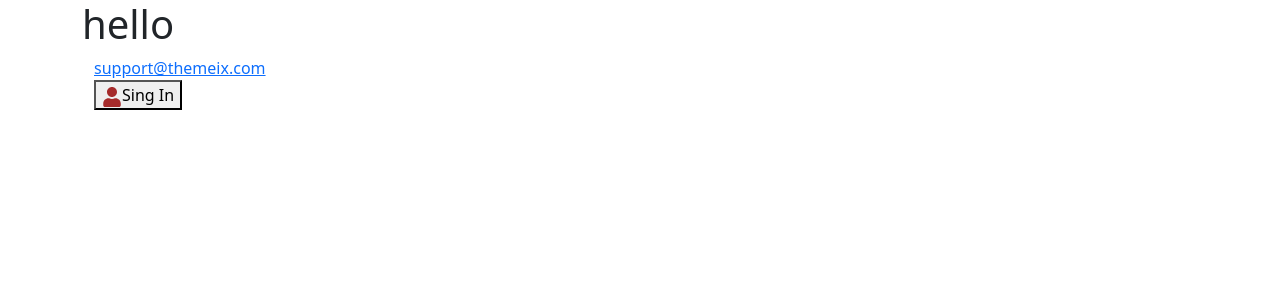
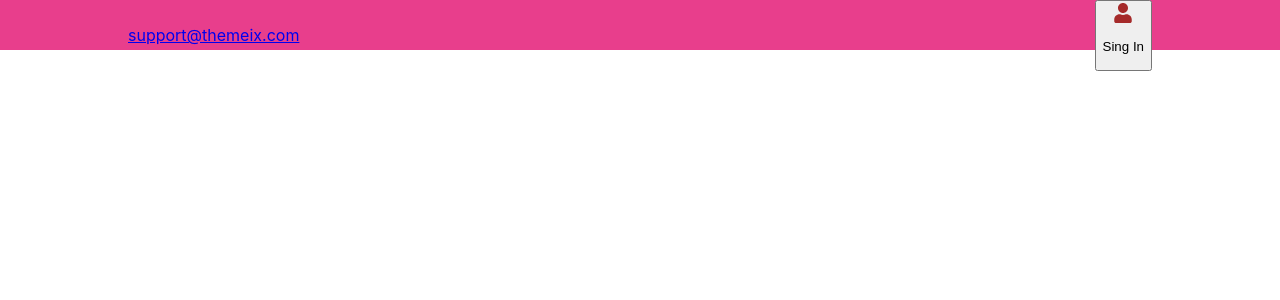
Before and after one commit to TamannaAfroz2666/Online-Course-BD, a React (Create React App) app: page / in a window 1280 px wide. Shown: the top 300 px of the page. Built offline with nearby package versions, Linux system fonts and the light colour scheme.

Commit message:
basement design

```diff
--- a/src/App.js
+++ b/src/App.js
@@ -1,13 +1,13 @@
 
 import './App.css';
 import TopHeader from './Layout/TopHeader/TopHeader';
-import Home from './components/Home/Home';
+// import Home from './components/Home/Home';
 
 
 function App() {
   return (
     <div className='container'>
-      <Home></Home>
+      {/* <Home></Home> */}
       <TopHeader></TopHeader>
 
 
--- a/src/Layout/TopHeader/TopHeader.css
+++ b/src/Layout/TopHeader/TopHeader.css
@@ -1,3 +1,23 @@
+
+
+.topBar{
+    width: 100%;
+    height: 50px;
+    background-color: #e83e8c;
+}
+.sub-tobBar{
+    width: 80%;
+    margin: auto;
+    display: flex;
+    align-items: center;
+    justify-content: space-between;
+}
+
+.emailPart{
+
+}
+
+
 .userIcon{
     font-size: 20px;
     color: brown;
--- a/src/Layout/TopHeader/TopHeader.js
+++ b/src/Layout/TopHeader/TopHeader.js
@@ -1,22 +1,20 @@
 import React from 'react';
 import './TopHeader.css';
 import {FaUser } from 'react-icons/fa';
-// import { Link } from 'react-router-dom';
-// import { FontAwesomeIcon } from '@fortawesome/react-fontawesome';
+
 
 const TopHeader = () => {
     return (
-        <div className='container'>
-           <div className="topBar">
+        <div className='topBar'>
+           <div className="sub-tobBar">
             <div className="emailPart">
-                {/* <Link to='#'>support@themeix.com</Link> */}
+
                 <a href="#">support@themeix.com</a>
             </div>
             <div className="singUpPart">
                 <button>
                 <FaUser className='userIcon' />
-
-                     Sing In
+                    <p> Sing In</p>
                 </button>
 
 
--- a/src/index.js
+++ b/src/index.js
@@ -3,7 +3,7 @@ import ReactDOM from 'react-dom/client';
 import './index.css';
 import App from './App';
 import reportWebVitals from './reportWebVitals';
-import 'bootstrap/dist/css/bootstrap.min.css';
+// import 'bootstrap/dist/css/bootstrap.min.css';
 
 const root = ReactDOM.createRoot(document.getElementById('root'));
 root.render(
```
